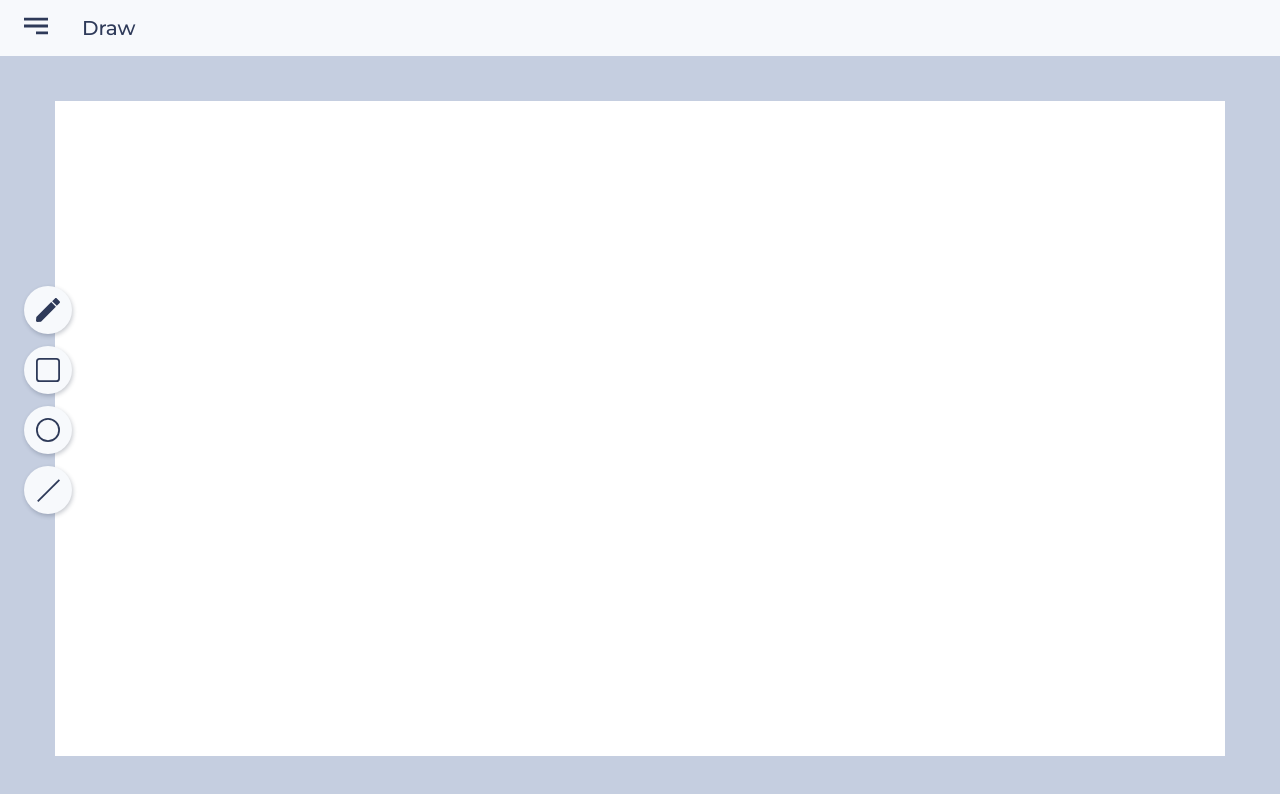
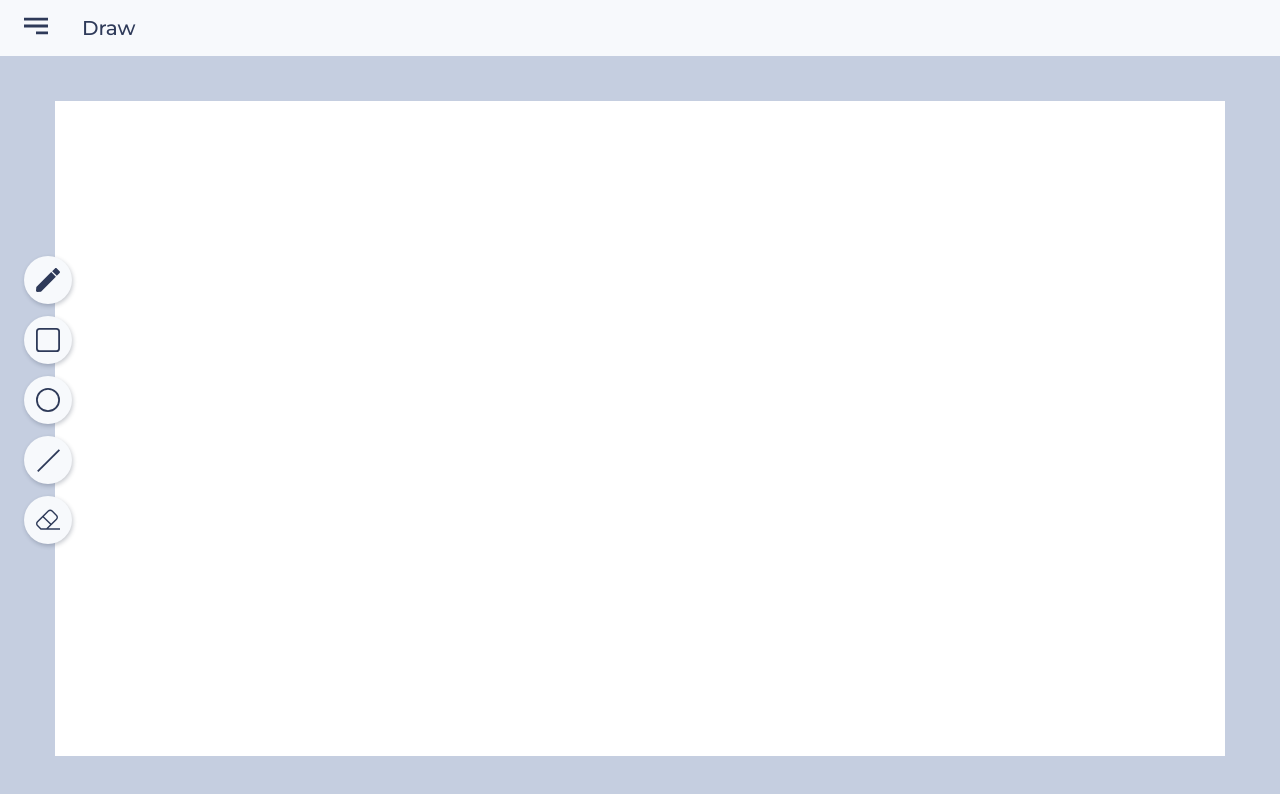
Before and after one commit to Yeroshenko/paint-online, a React (Create React App) app: page / in a window 1280 px wide. Shown: the top 794 px of the page. Built offline with nearby package versions, Linux system fonts and the light colour scheme.

Commit message:
:sparkles: feat: implimented Eraser tool

```diff
--- a/src/components/Toollbar.tsx
+++ b/src/components/Toollbar.tsx
@@ -12,7 +12,9 @@ import { ReactComponent as DrawIcon } from 'assets/icons/draw.svg'
 import { ReactComponent as RectangleIcon } from 'assets/icons/rectangle.svg'
 import { ReactComponent as CircleIcon } from 'assets/icons/circle.svg'
 import { ReactComponent as LineIcon } from 'assets/icons/line.svg'
+import { ReactComponent as EraserIcon } from 'assets/icons/lastic.svg'
 import cls from 'styles/components/Toolbar.module.sass'
+import { Eraser } from '../tools/Eraser'
 
 export const Toolbar: FC = () => {
   const dispatch = useDispatch()
@@ -22,6 +24,7 @@ export const Toolbar: FC = () => {
   const chooseRectTool = () => dispatch(setTool(new Rect(canvas)))
   const chooseCircleTool = () => dispatch(setTool(new Circle(canvas)))
   const chooseLineTool = () => dispatch(setTool(new Line(canvas)))
+  const chooseEraserTool = () => dispatch(setTool(new Eraser(canvas)))
 
   return (
     <div className={cls.toolbarWrap}>
@@ -29,6 +32,7 @@ export const Toolbar: FC = () => {
       <Tool Icon={RectangleIcon} onClick={chooseRectTool} />
       <Tool Icon={CircleIcon} onClick={chooseCircleTool} />
       <Tool Icon={LineIcon} onClick={chooseLineTool} />
+      <Tool Icon={EraserIcon} onClick={chooseEraserTool} />
     </div>
   )
 }
--- a/src/store/selectors/tool.ts
+++ b/src/store/selectors/tool.ts
@@ -1,3 +1,3 @@
 import { AppState } from 'store'
 
-export const getToolName= (state: AppState) => state.tool.tool.toolName
+export const getToolName = (state: AppState): string => state.tool.tool.toolName
--- /dev/null
+++ b/src/tools/Eraser.ts
@@ -0,0 +1,18 @@
+import { Draw } from './Draw'
+
+export class Eraser extends Draw {
+  readonly toolName: string = 'Eraser'
+  draw(x: number, y: number) {
+    this.ctx.lineTo(x, y)
+    this.ctx.fillStyle = 'white'
+    this.ctx.strokeStyle = 'white'
+    this.ctx.stroke()
+
+    this.ctx.beginPath()
+    this.ctx.arc(x, y, this.lineWidth / 2, 0, Math.PI * 2)
+    this.ctx.fill()
+
+    this.ctx.beginPath()
+    this.ctx.moveTo(x, y)
+  }
+}
--- a/src/tools/Tool.ts
+++ b/src/tools/Tool.ts
@@ -6,6 +6,8 @@ export default class Tool {
   constructor(canvas: HTMLCanvasElement) {
     this.canvas = canvas
     this.ctx = canvas.getContext('2d') as CanvasRenderingContext2D
+    this.ctx.fillStyle = '#2E3A59'
+    this.ctx.strokeStyle = '#2E3A59'
     this.destroyEvents()
   }
 
```
